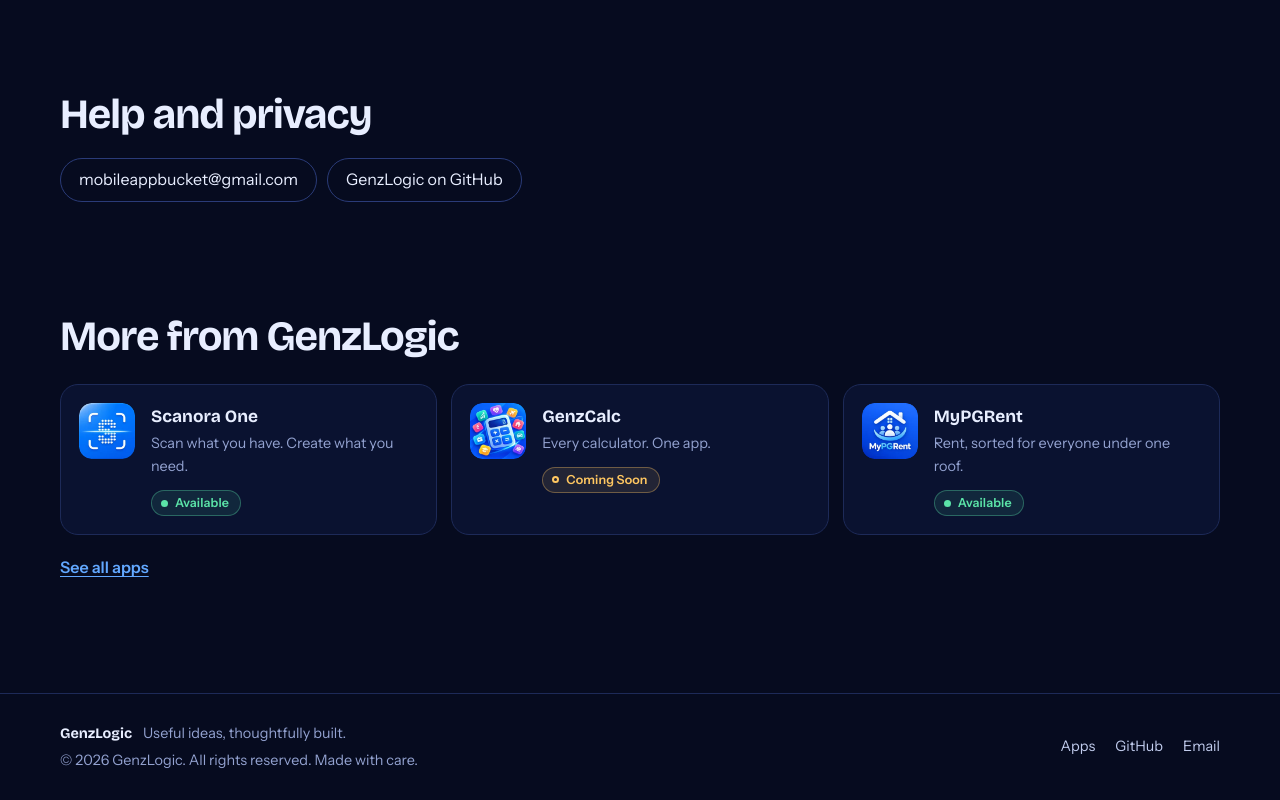
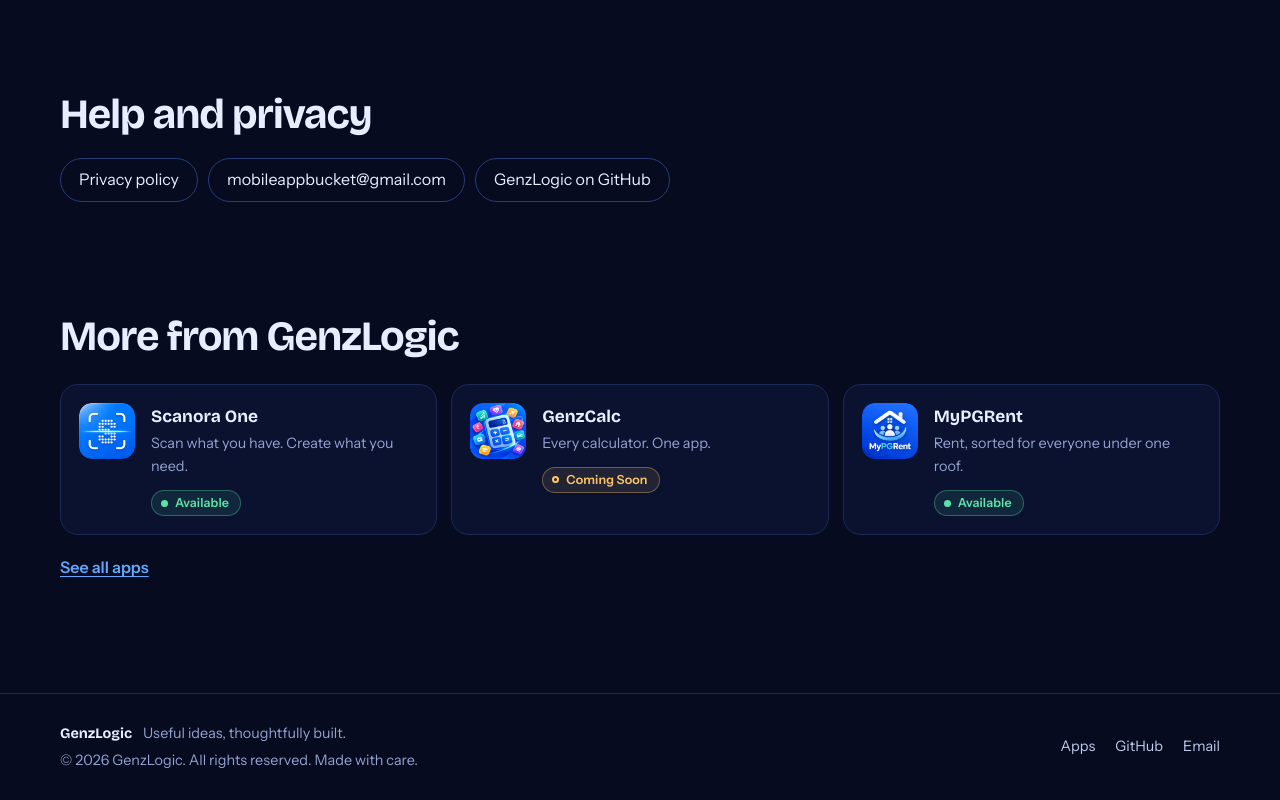
Before and after one commit to genzlogic/genzlogic.github.io, a plain HTML site: page apps/focuslock/index.html in a window 1280 px wide. Shown: the part 1321-2121 px from the top of the page. Drawn offline with nearby package versions, Linux system fonts and the light colour scheme.

Commit message:
Add files via upload

```diff
--- a/apps/focuslock/index.html
+++ b/apps/focuslock/index.html
@@ -91,7 +91,7 @@
     <section class="section help" aria-labelledby="help-title">
       <div class="wrap">
         <h2 id="help-title" class="section__title">Help and privacy</h2>
-        <ul class="link-list"><li><a href="mailto:mobileappbucket@gmail.com?subject=FocusLock%20support">mobileappbucket@gmail.com</a></li><li><a href="https://github.com/genzlogic">GenzLogic on GitHub</a></li></ul>
+        <ul class="link-list"><li><a href="https://genzlogic.github.io/privacy/focuslock/">Privacy policy</a></li><li><a href="mailto:mobileappbucket@gmail.com?subject=FocusLock%20support">mobileappbucket@gmail.com</a></li><li><a href="https://github.com/genzlogic">GenzLogic on GitHub</a></li></ul>
       </div>
     </section>
 
```
